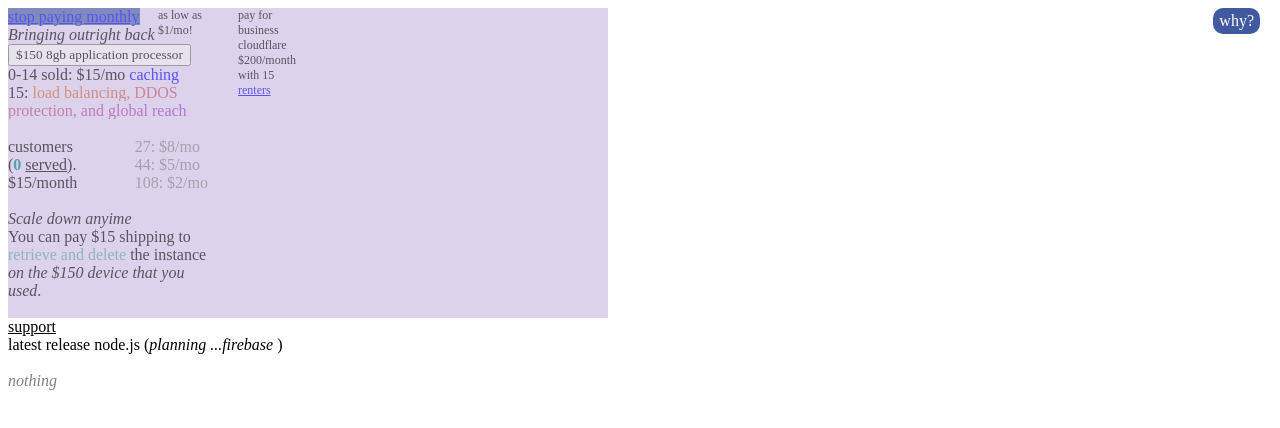
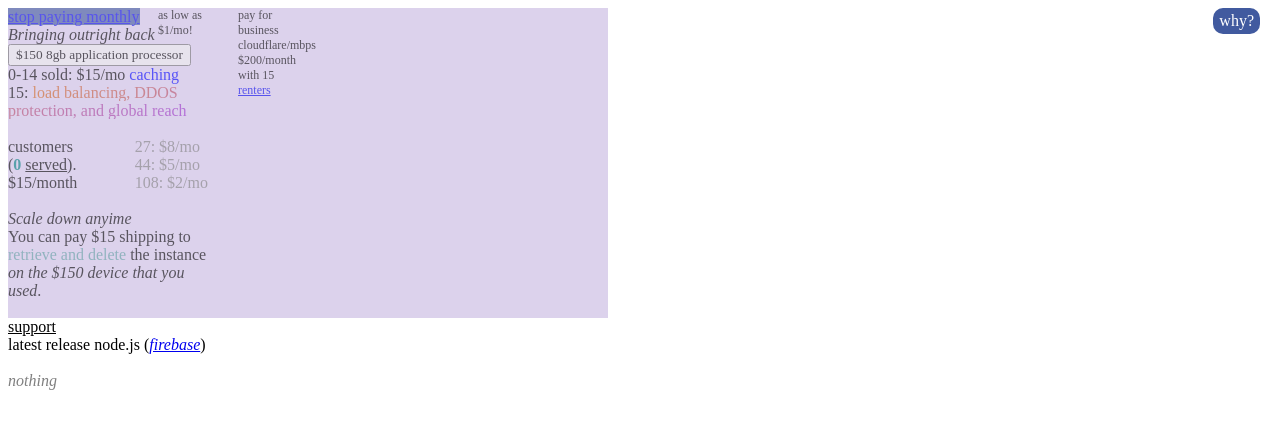
Before and after one commit to NickCarducci/hibit.cc, a React (Create React App) app: page / in a window 1280 px wide. Shown: the top 428 px of the page. Built offline with nearby package versions, Linux system fonts and the light colour scheme; a web font is replaced by a local one.

Commit message:
Update StopPayingMonthly.js

```diff
--- a/src/StopPayingMonthly.js
+++ b/src/StopPayingMonthly.js
@@ -85,7 +85,7 @@ class StopPayingMonthly extends React.Component {
                 fontSize: "12px"
               }}
             >
-              pay for business cloudflare $200/month with 15{space}
+              pay for business cloudflare/mbps $200/month with 15{space}
               <a href="https://www.reddit.com/r/selfhosted/comments/xjl7lz/has_anyone_cloudflared_a_serverless_competitor_to/">
                 renters
               </a>
@@ -218,7 +218,30 @@ class StopPayingMonthly extends React.Component {
           <div>
             <span style={{ textDecoration: "underline" }}>support</span>
             <br />
-            latest release node.js (<i>planning ...firebase </i>)
+            latest release node.js (
+            <i
+              style={{ cursor: "pointer" }}
+              onBlur={() => this.setState({ hoveringplanning: false })}
+              onMouseEnter={() =>
+                this.setState({ hoveringplanning: true }, () => {
+                  clearTimeout(this.hoveringplanningtimeout);
+                  this.hoveringplanningtimeout = setTimeout(() => {
+                    this.setState({ hoveringplanning: false });
+                  }, 1200);
+                })
+              }
+            >
+              <a href="https://blog.cloudflare.com/developer-spotlight-tejas-metha-cclip/">
+                firebase
+              </a>
+            </i>
+            )
+            {this.state.hoveringplanning && (
+              <span style={{ color: "grey" }}>
+                {" "}
+                - Cloudflare Service Workers Firebase Identity Provider
+              </span>
+            )}
           </div>
         )}
         {this.state.chosenFeature === "caching" && (
@@ -248,6 +271,7 @@ class StopPayingMonthly extends React.Component {
         )}
         <br />
         <i style={{ color: "grey" }}>nothing</i>
+        {/*Security Assertion Markup Language (SAML) */}
       </div>
     );
   }
```
